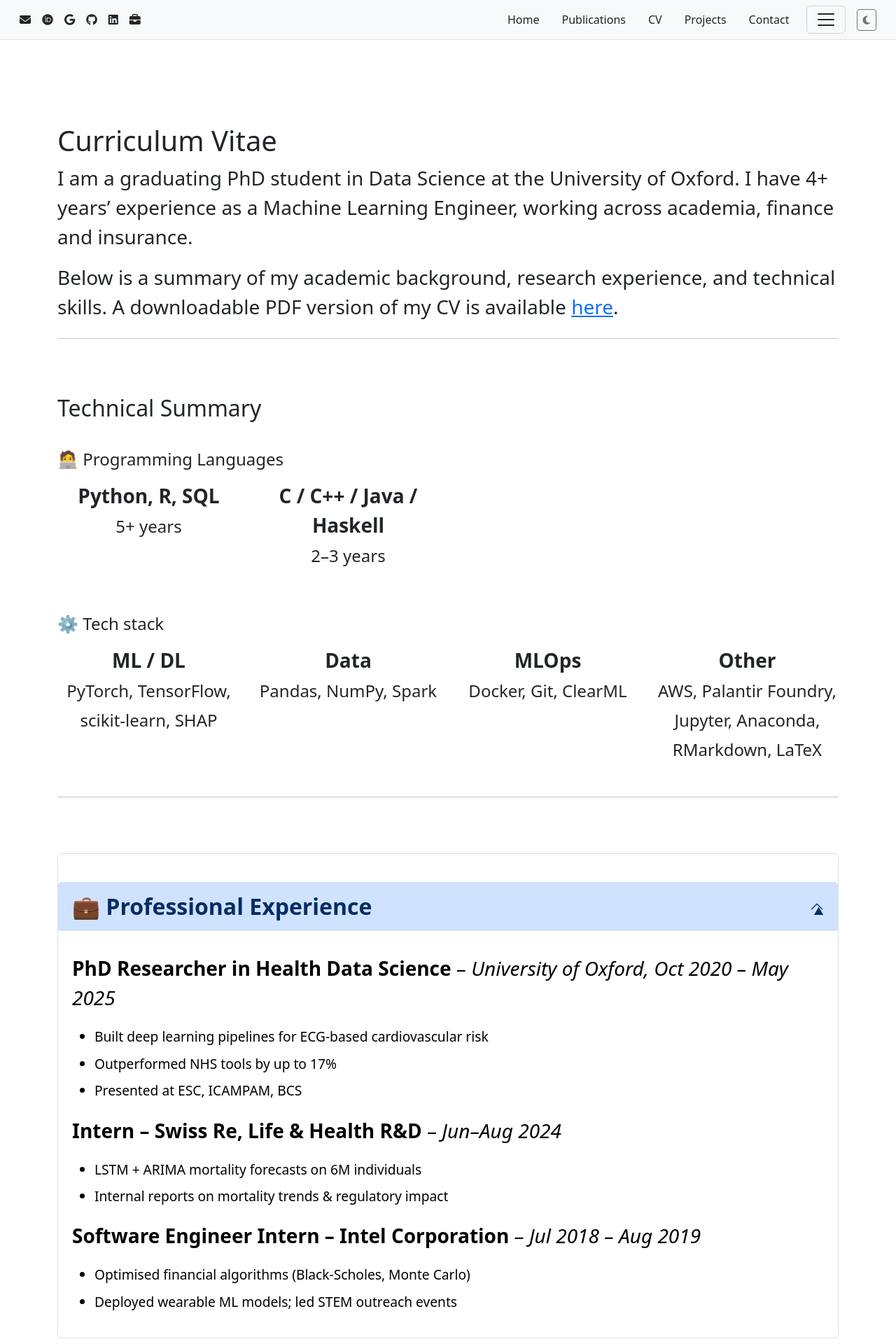
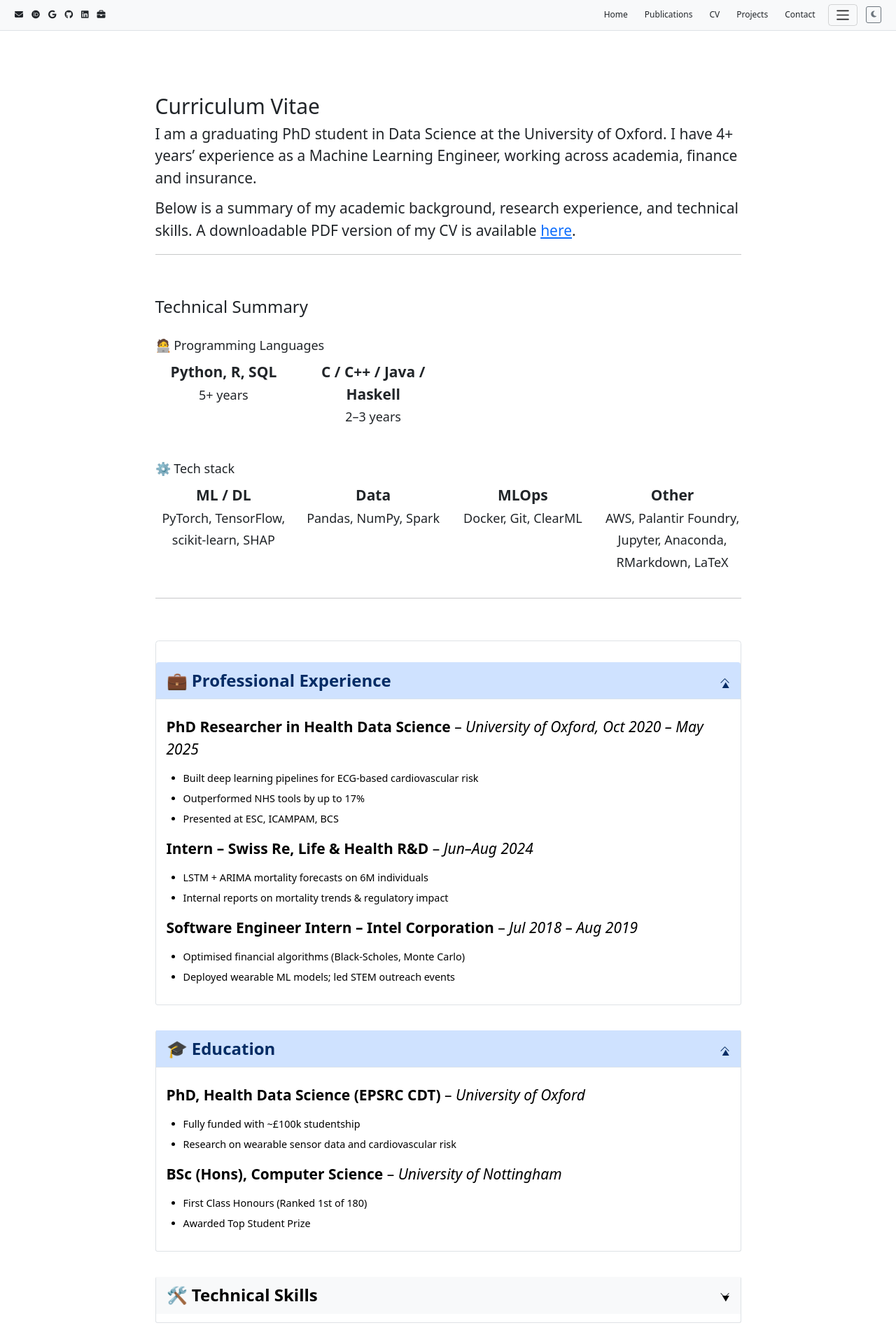
Before and after one commit to Ads98/Ads98.github.io, a Jekyll site: the page built from _pages/CV.md, in a window 1280 px wide. Shown: the top 1920 px of the page at 70% size. Built offline with Jekyll 4.4.1, drawn with Linux system fonts in a browser that asks for light colours.

Commit message:
Removed auto collapse

```diff
--- a/_pages/CV.md
+++ b/_pages/CV.md
@@ -64,12 +64,12 @@ Below is a summary of my academic background, research experience, and technical
 <!-- 💼 Professional Experience -->
 <div class="accordion-item mb-5 cv-section">
   <h2 class="accordion-header" id="headingExp">
-     <button class="accordion-button" type="button" data-bs-toggle="collapse" data-bs-target="#collapseExp" aria-expanded="true" aria-controls="collapseExp">
+    <button class="accordion-button" type="button" data-bs-toggle="collapse" data-bs-target="#collapseExp" aria-expanded="true" aria-controls="collapseExp">
       💼 Professional Experience
       <span class="chevron"></span>
     </button>
   </h2>
-  <div id="collapseExp" class="accordion-collapse collapse show" data-bs-parent="#cvAccordion">
+  <div id="collapseExp" class="accordion-collapse collapse show">
     <div class="accordion-body">
       <p><strong>PhD Researcher in Health Data Science</strong> – <em>University of Oxford, Oct 2020 – May 2025</em></p>
       <ul>
@@ -101,7 +101,7 @@ Below is a summary of my academic background, research experience, and technical
       <span class="chevron"></span>
     </button>
   </h2>
-  <div id="collapseEdu" class="accordion-collapse collapse show" data-bs-parent="#cvAccordion">
+  <div id="collapseEdu" class="accordion-collapse collapse show">
     <div class="accordion-body">
       <p><strong>PhD, Health Data Science (EPSRC CDT)</strong> – <em>University of Oxford</em></p>
       <ul>
@@ -126,7 +126,7 @@ Below is a summary of my academic background, research experience, and technical
       <span class="chevron"></span>
     </button>
   </h2>
-  <div id="collapseSkills" class="accordion-collapse collapse" data-bs-parent="#cvAccordion">
+  <div id="collapseSkills" class="accordion-collapse collapse">
     <div class="accordion-body">
       <ul>
         <li><strong>Languages</strong>: Python, R, SQL, C, Java, Haskell</li>
@@ -147,7 +147,7 @@ Below is a summary of my academic background, research experience, and technical
       <span class="chevron"></span>
     </button>
   </h2>
-  <div id="collapsePubs" class="accordion-collapse collapse" data-bs-parent="#cvAccordion">
+  <div id="collapsePubs" class="accordion-collapse collapse">
     <div class="accordion-body">
       <p><strong>First-author manuscripts</strong></p>
       <ul>
@@ -170,7 +170,7 @@ Below is a summary of my academic background, research experience, and technical
       <span class="chevron"></span>
     </button>
   </h2>
-  <div id="collapseAwards" class="accordion-collapse collapse" data-bs-parent="#cvAccordion">
+  <div id="collapseAwards" class="accordion-collapse collapse">
     <div class="accordion-body">
       <ul>
         <li><strong>EPSRC CDT Studentship</strong> – Full funding, 2020–2024</li>
@@ -189,7 +189,7 @@ Below is a summary of my academic background, research experience, and technical
       <span class="chevron"></span>
     </button>
   </h2>
-  <div id="collapseTalks" class="accordion-collapse collapse" data-bs-parent="#cvAccordion">
+  <div id="collapseTalks" class="accordion-collapse collapse">
     <div class="accordion-body">
       <ul>
         <li>European Society of Cardiology (2024)</li>
@@ -208,7 +208,7 @@ Below is a summary of my academic background, research experience, and technical
       <span class="chevron"></span>
     </button>
   </h2>
-  <div id="collapseOutreach" class="accordion-collapse collapse" data-bs-parent="#cvAccordion">
+  <div id="collapseOutreach" class="accordion-collapse collapse">
     <div class="accordion-body">
       <p><strong>Treasurer, Austrian Society</strong> – <em>Oxford (2022–2024)</em></p>
       <ul>
--- a/assets/css/custom.css
+++ b/assets/css/custom.css
@@ -236,3 +236,7 @@ body.dark-mode .accordion-button {
 .accordion-button:not(.collapsed) .chevron::after {
   transform: rotate(180deg);
 }
+
+.cv-page {
+  zoom: 0.75;
+}
```
